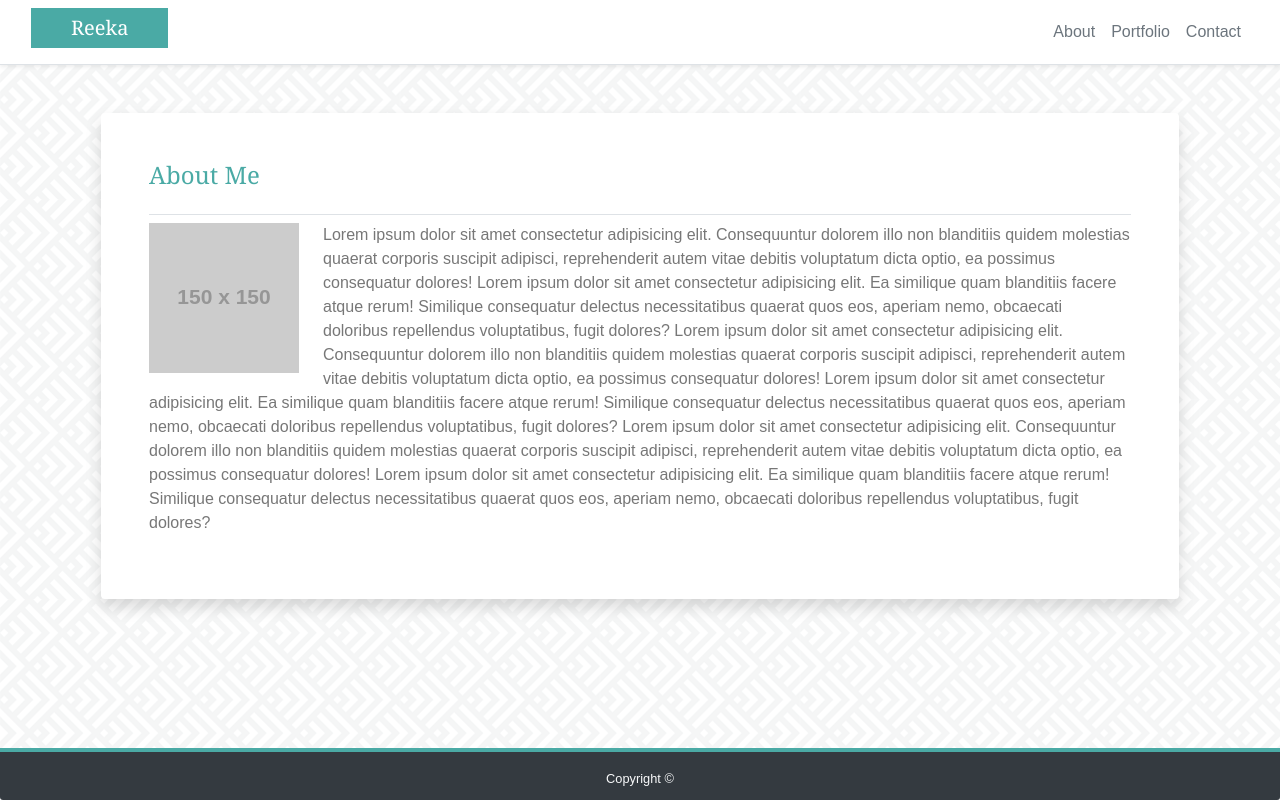
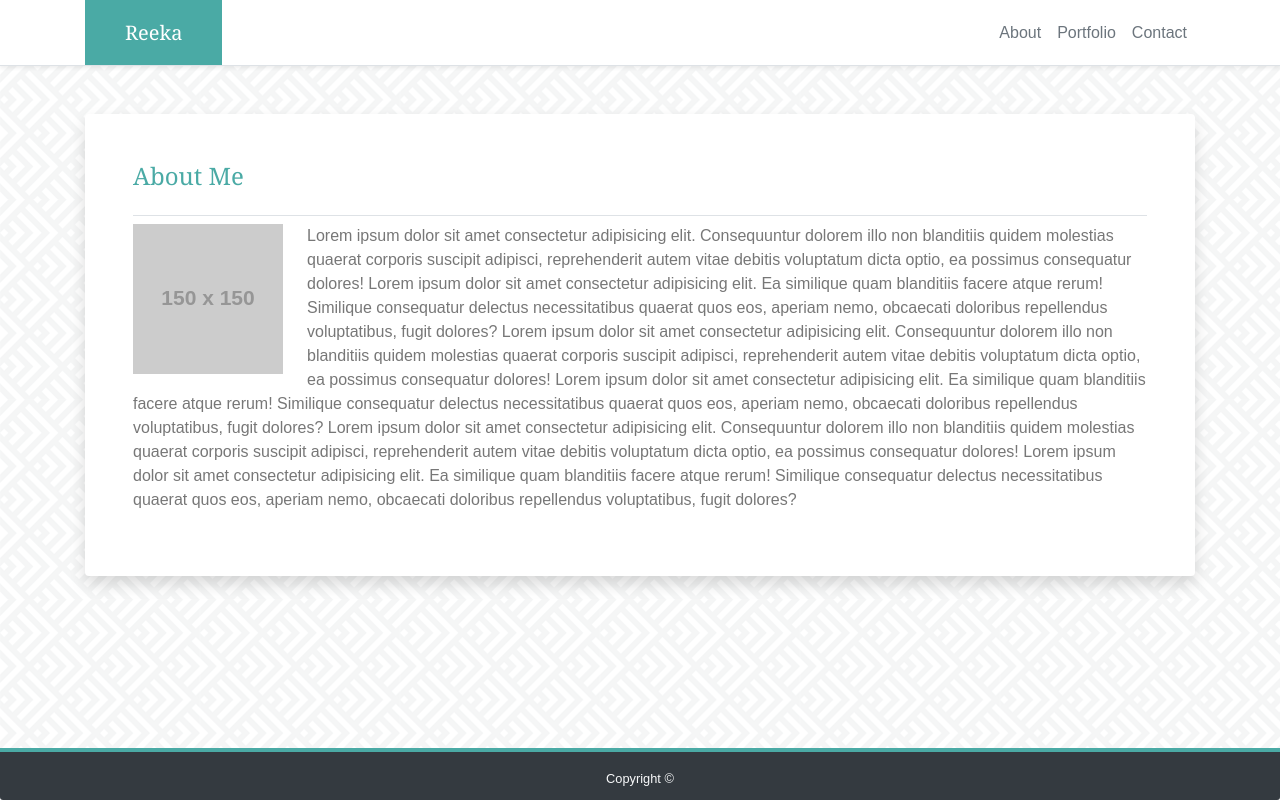
Before and after one commit to reekamaharaj/Bootstrap-Portfolio, a plain HTML site: page index.html in a window 1280 px wide. Drawn offline with nearby package versions, Linux system fonts and the light colour scheme; placeholder pictures from the web are drawn by us.

Commit message:
Fixes nav bar & card margins & paddings.

```diff
--- a/index.html
+++ b/index.html
@@ -18,9 +18,9 @@
   <body>
 
     <!-- navbar -->
-    <nav class="navbar navbar-expand-md navbar-light bg-white border-bottom shadow-sm">
+    <nav class="navbar navbar-full-height navbar-expand-md navbar-light bg-white border-bottom shadow-sm">
 
-      <div class="container-fluid d-flex flex-column flex-md-row">
+      <div class="container d-flex flex-column flex-md-row">
 
           <h3 class="navbar-brand mr-md-auto text-white">Reeka</h3>
           <div class="my-md-0">
--- a/style.css
+++ b/style.css
@@ -46,6 +46,17 @@ h4 {
     left: 0%;
 }
 
-.card {
+.image-card {
     margin: 1em;
 }
+
+.navbar-full-height {
+    padding: 0;
+}
+
+.navbar-full-height .navbar-brand {
+    margin: 0;
+    line-height: 65px;
+    padding-top: 0;
+    padding-bottom: 0;
+}
```
Also changed, not shown: contact.html (+2 -2 lines), portfolio.html (+7 -7 lines).
